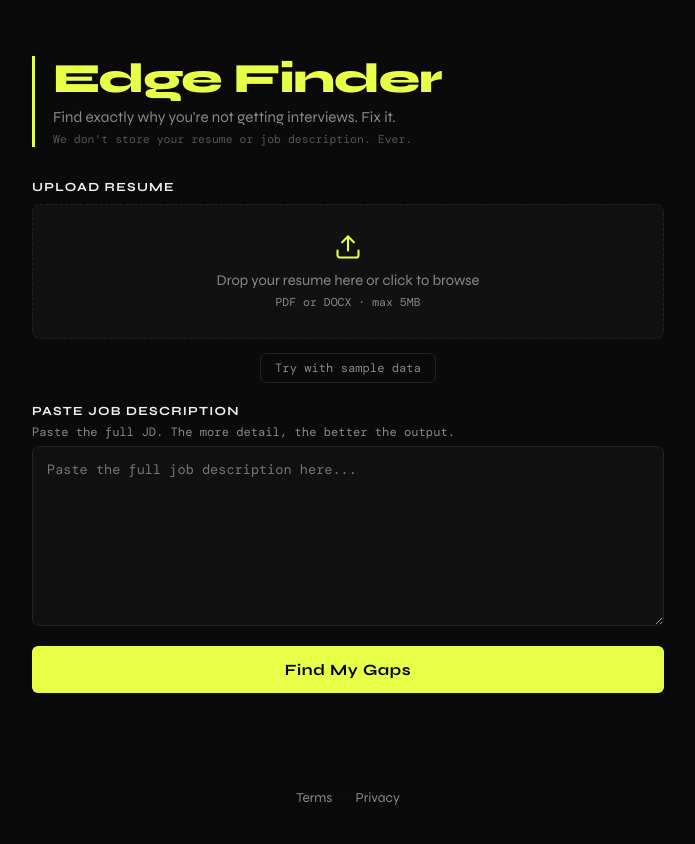
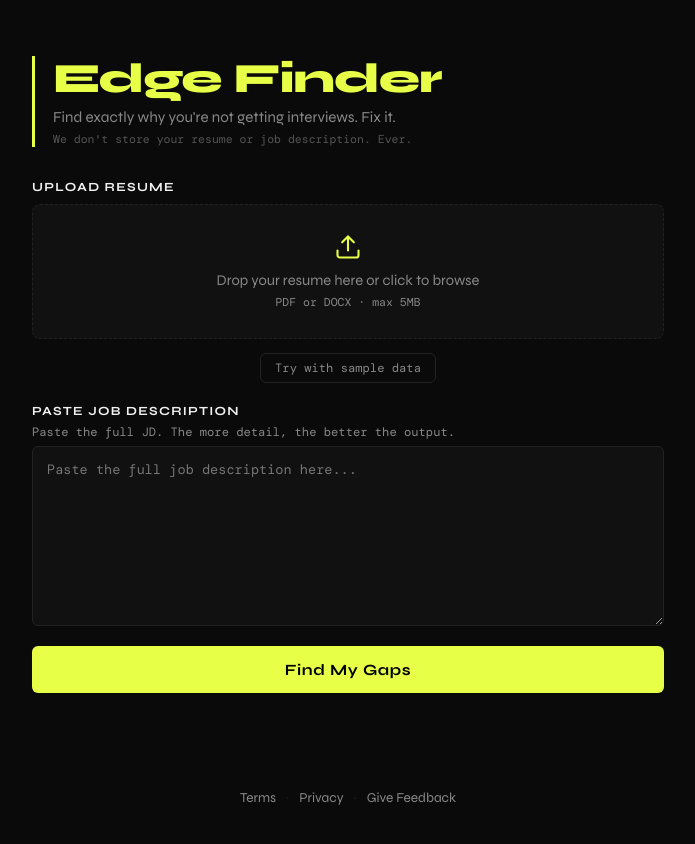
Before and after one commit to Prajwol6/edge-finder, a React (Create React App) app in the folder frontend/: page / in a window 1280 px wide. Shown: the whole page, without its empty margins (292-987 px from the left). Built offline with nearby package versions, Linux system fonts and the light colour scheme.

Commit message:
add feedback form link to footer

```diff
--- a/frontend/src/App.js
+++ b/frontend/src/App.js
@@ -107,6 +107,8 @@ function PageWithFooter({ children }) {
         <a href="#/terms">Terms</a>
         <span className="footer-sep">·</span>
         <a href="#/privacy">Privacy</a>
+        <span className="footer-sep">·</span>
+        <a href="https://docs.google.com/forms/d/e/1FAIpQLSdONfE2RRU_SAgd6EwESCmDkQjoTS-zeVjSqDny75fWox9kEA/viewform?usp=publish-editor" target="_blank" rel="noopener noreferrer">Give Feedback</a>
       </footer>
     </>
   );
```
